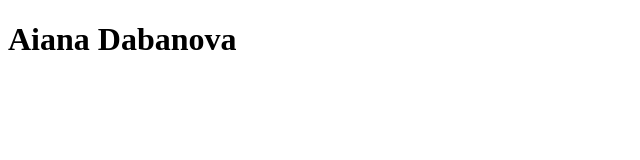
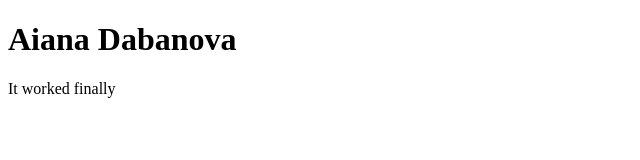
Before and after one commit to AianaSchool/aiana-blog, a plain HTML site: page index.html in a window 1280 px wide. Shown: the whole page, without its empty margins (0-640 px from the left). Drawn offline with Linux system fonts and the light colour scheme.

Commit message:
changes new msg

```diff
--- a/index.html
+++ b/index.html
@@ -6,5 +6,6 @@
 
 <body>
 	<h1>Aiana Dabanova</h1>
+	<p>It worked finally</p>
    </body>
 </html>
```
